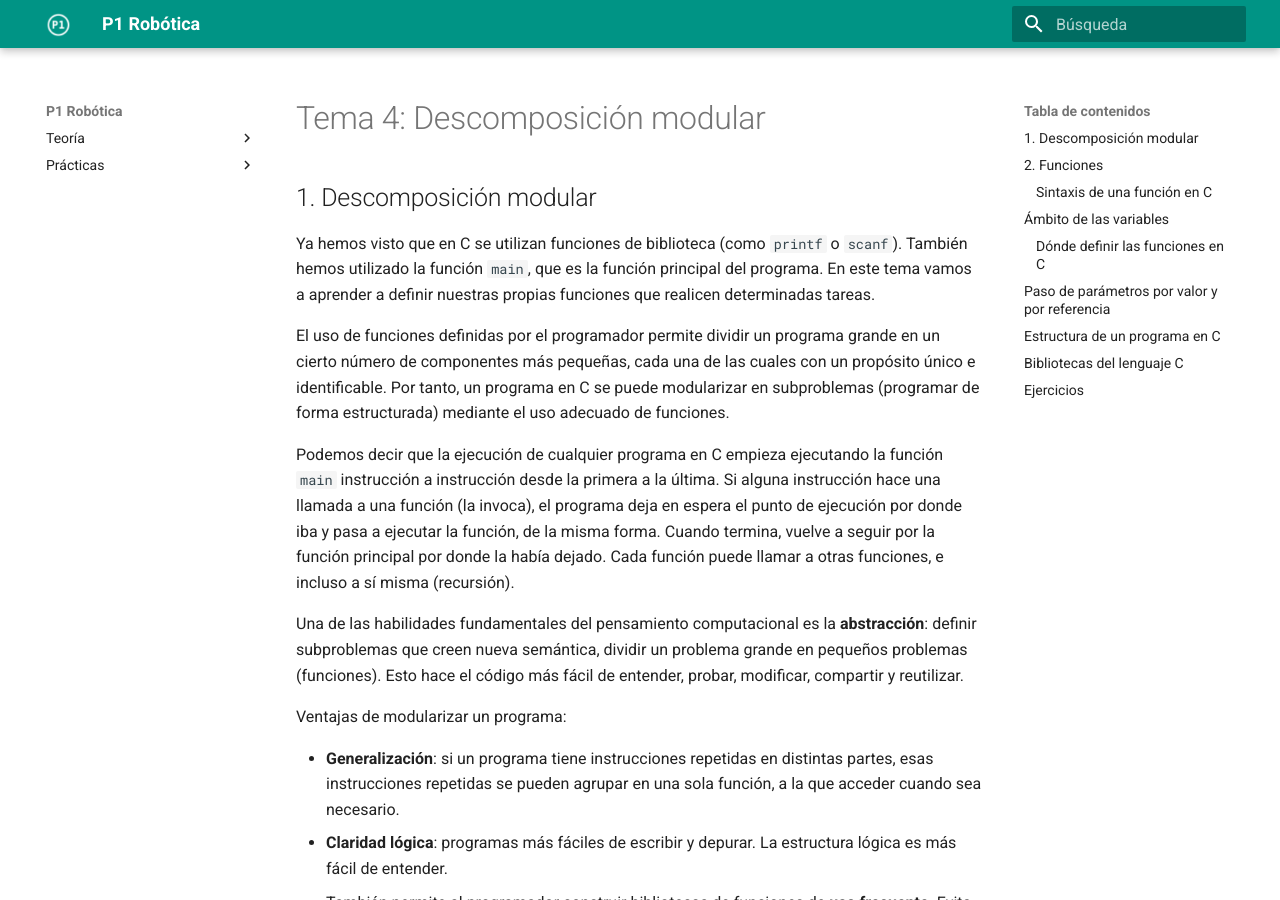
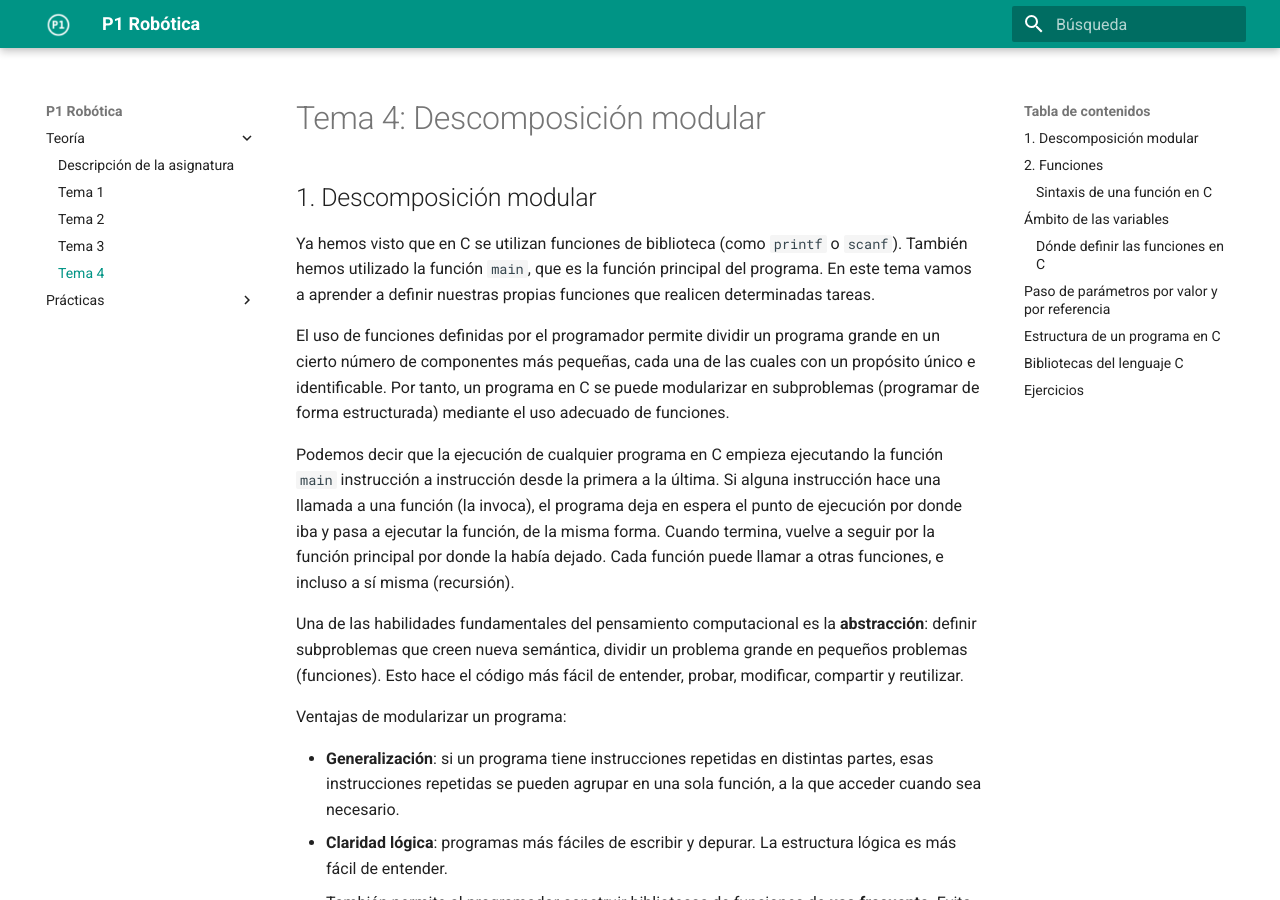
Before and after one commit to cpomares/p1-robotica, an MkDocs documentation site: the page built from docs/Teoria/tema04-descomposicion-modular/tema04-descomposicion-modular.md, in a window 1280 px wide and 900 px high. Built offline with MkDocs 1.6.1 and Material for MkDocs 9.7.7, drawn with Linux system fonts in a browser that asks for light colours.

Commit message:
añadido tema 4

```diff
--- a/mkdocs.yml
+++ b/mkdocs.yml
@@ -7,6 +7,7 @@ nav:
    - 'Tema 1': 'Teoria/tema01-introduccion-a-la-programacion/tema01-introduccion-a-la-programacion.md'
    - 'Tema 2': 'Teoria/tema02-tipos-de-datos-simples/tema02-tipos-de-datos-simples.md'
    - 'Tema 3': 'Teoria/tema03-sentencias-de-control/tema03-sentencias-de-control.md'
+   - 'Tema 4': 'Teoria/tema04-descomposicion-modular/tema04-descomposicion-modular.md'
 - 'Prácticas':
    - 'Práctica 0: Entorno Linux y herramientas': 'Practicas/practica00/practica00.md'
    - 'Práctica 1: Tipos de datos simples': 'Practicas/practica01/practica01.md'
```
